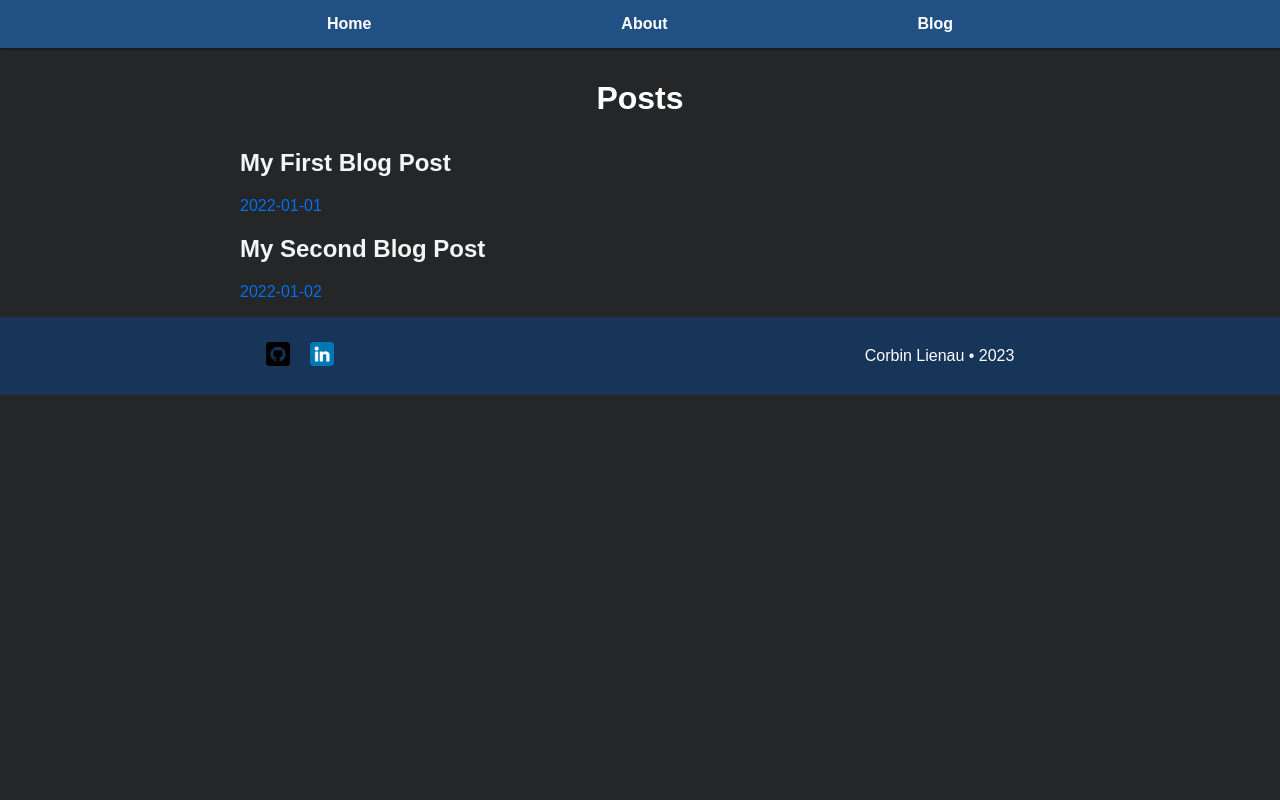
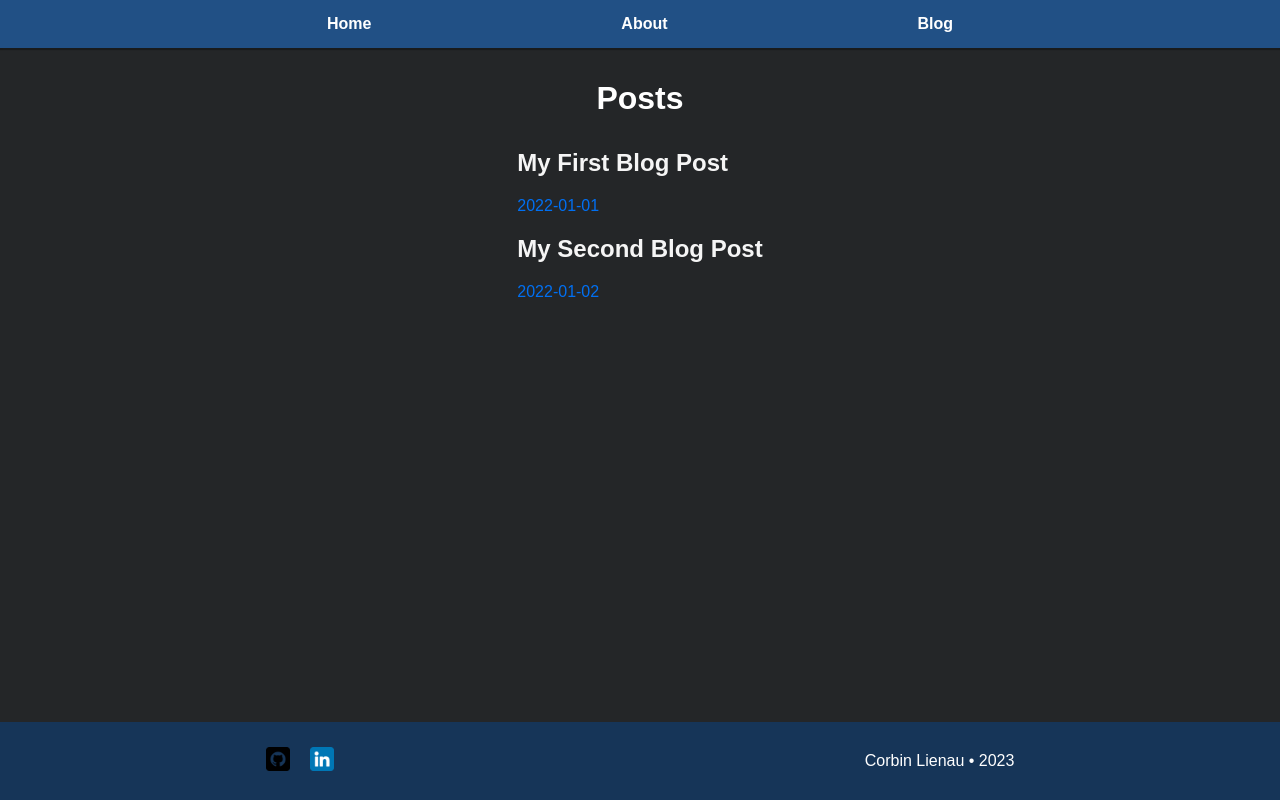
Before and after one commit to garnetraven/personal-website2.0, a Next.js app: page /blog in a window 1280 px wide. Built offline with nearby package versions, Linux system fonts and the light colour scheme.

Commit message:
Style blog.js

```diff
--- a/styles/Blog.module.css
+++ b/styles/Blog.module.css
@@ -1,9 +1,13 @@
 .container {
-    margin: 0 auto;
-    padding: 0;
-    width: 100%;
+    display: flex;
+  flex-direction: column;
+  min-height: 100vh;
+  margin: 0 auto;
+  padding: 0;
+  width: 100%;
 }
 .main {
+    flex: 1;
     max-width: 800px;
     margin: 0 auto;
     padding: 0;
```
